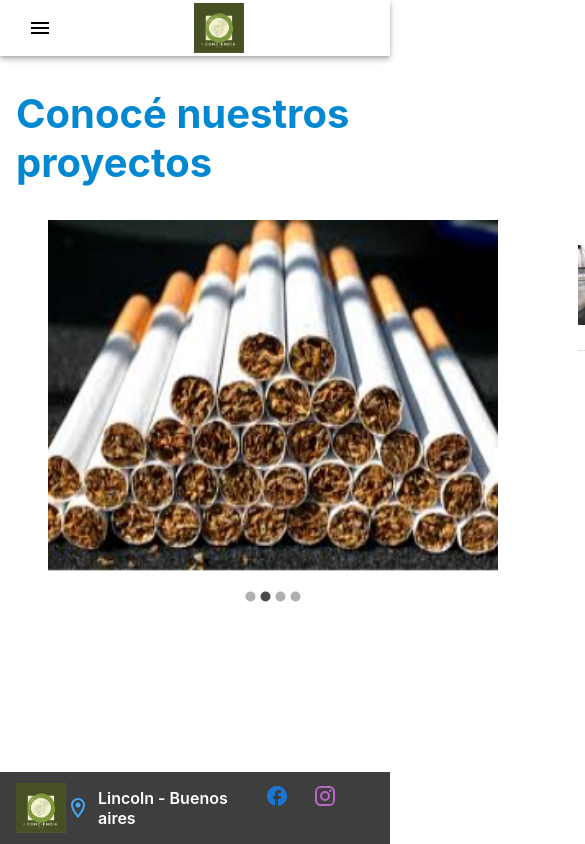
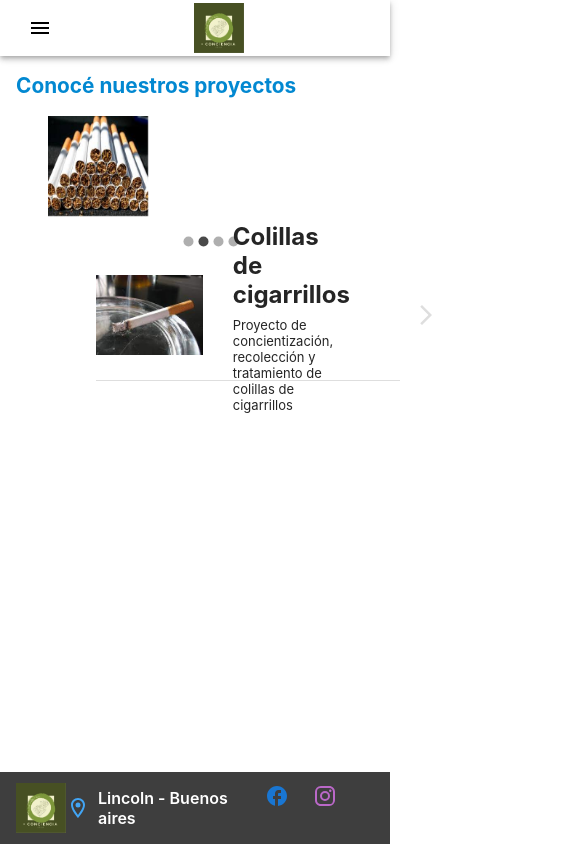
Before and after one commit to lucianop3196/mas-conciencia, a React (Create React App) app: page /proyectos in a window 390 px wide. Shown: the top 844 px of the page, 585 px wide, since content can reach past the window. Built offline with nearby package versions, Linux system fonts and the light colour scheme; some icons are missing; the HTML template or start-up script is replaced by a standard one.

Commit message:
Carousel implemented and other changes to strcuture folders

```diff
--- a/src/App.js
+++ b/src/App.js
@@ -7,16 +7,21 @@ import Navbar from "./components/Navbar/Navbar";
 import ButtsProject from "./components/Projects/ButtsProject/ButtsProject";
 import Footer from "./components/Footer/Footer";
 import { ThemeProvider, createTheme } from "@mui/material/styles";
+import useMediaQuery from '@mui/material/useMediaQuery';
+
+function App() {
+
+  const matches = useMediaQuery('(min-width:600px)')
 
   const theme = createTheme({
     //Personalizamos el objeto global de estilos de material UI
       typography: {
       fontFamily: "Nunito",
       h1: {
-      fontSize: "6rem",
+        fontSize: `${matches && "6rem"}`,
       },
       h2: {
-      fontSize: "5rem",
+        fontSize: `${matches && "5rem"}`,
       },
       h3: {
         fontSize: "4rem",
@@ -25,13 +30,13 @@ const theme = createTheme({
         fontSize: "3rem",
       },
       h5: {
-      fontSize: "2.5rem",
+        fontSize: `${matches ? "2.5rem" : "1.3rem"}`,
       },
       h6: {
         fontSize: "2rem",
       },
       body1: {
-      fontSize: "1.5rem",
+        fontSize: `${matches ? "1.5rem" : "1rem"}`,
       },
       body2: {
         fontSize: "1.25rem",
@@ -45,14 +50,13 @@ const theme = createTheme({
     },
   });
 
-function App() {
   return (
     <div>
-      <ThemeProvider theme={theme}>
+      <ThemeProvider  theme={theme}>
         <Navbar />
         <Routes>
           <Route exact path="/" element={<Home />} />
-          <Route exact path="/proyectos" element={<Projects />} />
+          <Route exact path="/proyectos" element={<Projects matches={matches} />} />
           <Route exact path="/sobre-nosotros" element={<About />} />
           <Route exact path="/sumate" element={<JoinUs />} />
           <Route
--- a/src/components/Carousel/Carousel.jsx
+++ b/src/components/Carousel/Carousel.jsx
@@ -1,16 +1,34 @@
+import { Box } from "@mui/material";
 import React from "react";
 import Carousel from "react-material-ui-carousel";
 
-export default function PhotoCarousel({ imagesURL }) {
+export default function PhotoCarousel({ imagesURL, matches }) {
   return (
-    <div>
-      <Carousel sx={{width: 450, ml:4}}>
-        {imagesURL?.map((url, i) => (
-          <img key={i} src={url} alt="carousel pic" width={450} height={350} />
-          //   <Img url={url} />
-        ))}
+    <Box component="div">
+      <Carousel sx={{ width:`${matches ? 350 : 100}`, ml: 4 }}>
+        {matches
+          ? imagesURL?.map((url, i) => (
+              <img
+                key={i}
+                src={url}
+                alt="carousel pic"
+                width={450}
+                height={250}
+              />
+              //   <Img url={url} />
+            ))
+          : imagesURL?.map((url, i) => (
+              <img
+                key={i}
+                src={url}
+                alt="carousel pic"
+                width={100}
+                height={100}
+              />
+              //   <Img url={url} />
+            ))}
       </Carousel>
-    </div>
+    </Box>
   );
 }
 
--- a/src/components/Projects/ButtsProject/ButtsProject.jsx
+++ b/src/components/Projects/ButtsProject/ButtsProject.jsx
@@ -11,51 +11,50 @@ import Box from "@mui/material/Box";
 import Paper from "@mui/material/Paper";
 import Button from "@mui/material/Button";
 import Fade from "react-reveal/Fade";
+import Grid from "@mui/material/Grid";
 
 export const imagesCarousel = [cigarro1, cigarro2, lincoln, salvemosAlPlaneta];
 
 export default function ButtsProject() {
   const WrappedMap = withScriptjs(withGoogleMap(Map));
   return (
-    <Container
-      sx={{
-        display: "grid",
-        gridTemplateColumns: "repeat(4, 1fr)",
-        gap: 3,
-        gridTemplateRows: "auto",
-        gridTemplateAreas: `"title title title title"
-          "body1 body1 body1 body1"
-          "datos datos obj obj"
-          "points points . download"
-          "map map map map"
-          "footer footer footer footer"`,
-      }}
-    >
+    <Container>
+      <Grid container rowSpacing={5} columnSpacing={5}>
+        <Grid item xs={12}>
           <Box
             component="h2"
-        sx={{ typography: "h4", color: "primary.main", gridArea: "title", my:10 }}
+            sx={{
+              typography: "h4",
+              color: "primary.main",
+              gridArea: "title",
+              mt: 15,
+              mb:3
+            }}
           >
             Campaña de concientización y recolección
           </Box>
-
+        </Grid>
+        <Grid item xs={12}>
           <Box
             component="p"
             sx={{
               typography: "body1",
               mx: 13,
-          mb: 15,
+              mb: 6,
               gridArea: "body1",
               lineHeight: 1.8,
             }}
           >
-        Hoy en día las colillas de cigarillo generan miles de toneladas anuales
-        de basura y junto a ellas, todas las sustancias tóxicas que quedan
-        retenidas en los filtros. Gran parte de las colillas son arrojadas al
-        suelo incorporandosé y liberando los tóxicos al medio ambiente. Además,
-        el principal material que las compone (acetato de celulosa) es un
-        plástico que tarda más de 10 años en degradarse.
+            Hoy en día las colillas de cigarillo generan miles de toneladas
+            anuales de basura y junto a ellas, todas las sustancias tóxicas que
+            quedan retenidas en los filtros. Gran parte de las colillas son
+            arrojadas al suelo incorporandosé y liberando los tóxicos al medio
+            ambiente. Además, el principal material que las compone (acetato de
+            celulosa) es un plástico que tarda más de 10 años en degradarse.
           </Box>
+        </Grid>
 
+        <Grid item xs={12} sm={6}>
           <Box component="div" sx={{ typography: "body2", gridArea: "datos" }}>
             <Fade left={true} duration={1700}>
               <Paper elevation={6}>
@@ -64,26 +63,30 @@ export default function ButtsProject() {
                 </Box>
                 <Box component="ul" sx={{ m: 5, pb: 3 }}>
                   <li>
-                Una sola colilla puede contaminar hasta 50 litros de agua dulce
+                    Una sola colilla puede contaminar hasta 50 litros de agua
+                    dulce
                   </li>
                   <li>
                     Cuando las colillas se incorporan a los cuerpos de agua, los
-                animales suelen confundirla con comida e ingerirla, produciendo
-                así el desceso de aves, peces y mamíferos
+                    animales suelen confundirla con comida e ingerirla,
+                    produciendo así el desceso de aves, peces y mamíferos
                   </li>
                   <li>
                     En Argentina se fuman 1176 cigarrillos por persona, por años
                   </li>
                   <li>
-                De los mas de 7000 tóxicos que contiene el humo del cigarrilo,
-                unas 70 son sustancias cancerígenas (entre los principales se
-                encuentra el arsénico, benceno, berílio, cadmio, polonio 210)
+                    De los mas de 7000 tóxicos que contiene el humo del
+                    cigarrilo, unas 70 son sustancias cancerígenas (entre los
+                    principales se encuentra el arsénico, benceno, berílio,
+                    cadmio, polonio 210)
                   </li>
                 </Box>
               </Paper>
             </Fade>
           </Box>
+        </Grid>
 
+        <Grid item xs={12} sm={6}>
           <Box component="div" sx={{ typography: "body2", gridArea: "obj" }}>
             <Fade right={true} duration={1700}>
               <Paper elevation={6}>
@@ -92,11 +95,13 @@ export default function ButtsProject() {
                 </Box>
                 <Box component="ul" sx={{ m: 5, pb: 3 }}>
                   <li>
-                Concientizar a la sociedad acerca del impacto que generan las
-                colillas de cigarrillo y cuales son los caudales de desechos al
-                cual nos enfrentamos
+                    Concientizar a la sociedad acerca del impacto que generan
+                    las colillas de cigarrillo y cuales son los caudales de
+                    desechos al cual nos enfrentamos
                   </li>
-              <li>Dotar a la sociedad de puntos de recolección de colillas </li>
+                  <li>
+                    Dotar a la sociedad de puntos de recolección de colillas{" "}
+                  </li>
                   <li>
                     Reducir la peligrosidad de las mismas mediante tratamientos
                     adecuados
@@ -105,10 +110,19 @@ export default function ButtsProject() {
               </Paper>
             </Fade>
           </Box>
+        </Grid>
+
+        <Grid item xs={6}>
           <Box sx={{ typography: "body2", gridArea: "points" }}>
             <Fade duration={1700}>Puntos de recolección:</Fade>
           </Box>
-      <Box component="span" sx={{ typography: "body2", gridArea: "download" }}>
+        </Grid>
+
+        <Grid item xs={6}>
+          <Box
+            component="span"
+            sx={{ typography: "body2", gridArea: "download" }}
+          >
             <Fade right={true} duration={1700}>
               <Button variant="outlined">
                 <a
@@ -122,6 +136,9 @@ export default function ButtsProject() {
               </Button>
             </Fade>
           </Box>
+        </Grid>
+
+        <Grid item xs={12}>
           <Box sx={{ gridArea: "map", mb: 10 }}>
             <Fade bottom duration={1700}>
               <WrappedMap
@@ -132,6 +149,8 @@ export default function ButtsProject() {
               />
             </Fade>
           </Box>
+        </Grid>
+      </Grid>
     </Container>
   );
 }
--- a/src/components/Projects/Projects.jsx
+++ b/src/components/Projects/Projects.jsx
@@ -2,14 +2,15 @@ import React from "react";
 import { Link } from "react-router-dom";
 import PhotoCarousel from "../Carousel/Carousel";
 import { imagesCarousel } from "./ButtsProject/ButtsProject";
-import { Box } from "@mui/system";
-import { Container } from "@mui/material";
+import Box from "@mui/system/Box";
+import Container from "@mui/material/Container";
 import cigarro1 from "../../assets/butts/cigarro1.jpg";
 import style from "./Projects.module.css";
 import ArrowForwardIosIcon from "@mui/icons-material/ArrowForwardIos";
 import Fade from "react-reveal/Fade";
+import Grid from "@mui/material/Grid";
 
-export default function Projects() {
+export default function Projects({ matches }) {
   return (
     <Container>
       <Box
@@ -18,10 +19,12 @@ export default function Projects() {
       >
         Conocé nuestros proyectos
       </Box>
-      <Box sx={{ display: "flex", justifyContent: "flex-start" }}>
-        <PhotoCarousel imagesURL={imagesCarousel} />
-
+      <Grid container>
+        <Grid item xs={12} sm={6}>
+          <PhotoCarousel imagesURL={imagesCarousel} matches={matches}/>
+        </Grid>
         {/* Proyectos: */}
+        <Grid item xs={12} sm={6}>
           <Fade bottom={true}>
             <Link
               to="/colillas-de-cigarrillos"
@@ -33,6 +36,7 @@ export default function Projects() {
                 width={110}
                 height={80}
                 style={{ marginRight: 30 }}
+                margin="auto"
               />
               <Box>
                 <Box component={"h2"} sx={{ color: "#252525", mb: 1 }}>
@@ -49,7 +53,8 @@ export default function Projects() {
               <ArrowForwardIosIcon sx={{ color: "#dedede", ml: 8 }} />
             </Link>
           </Fade>
-      </Box>
+        </Grid>
+      </Grid>
     </Container>
   );
 }
```
Lines whose indentation alone changed are shown as unchanged.
